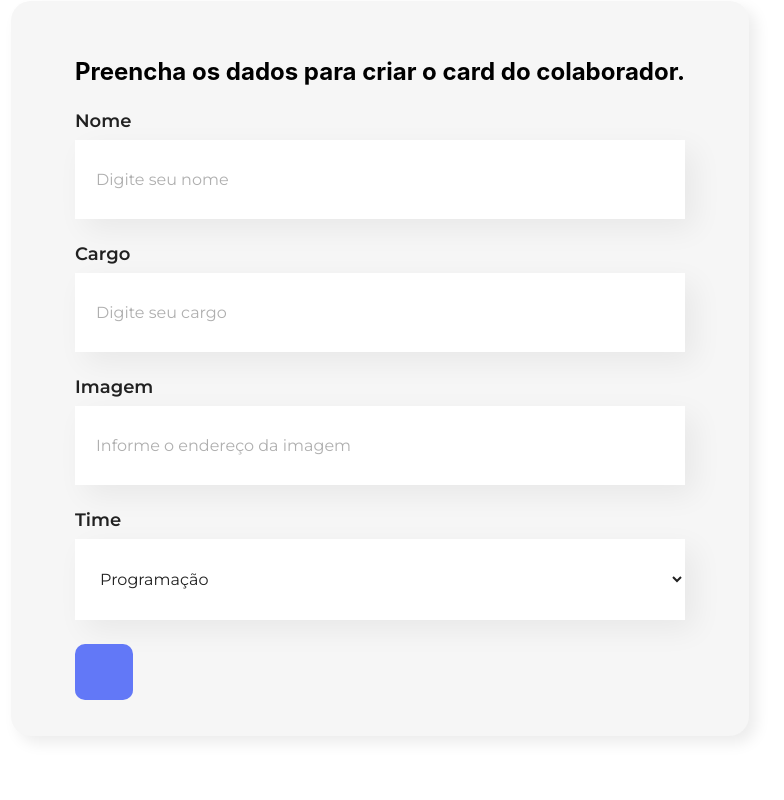
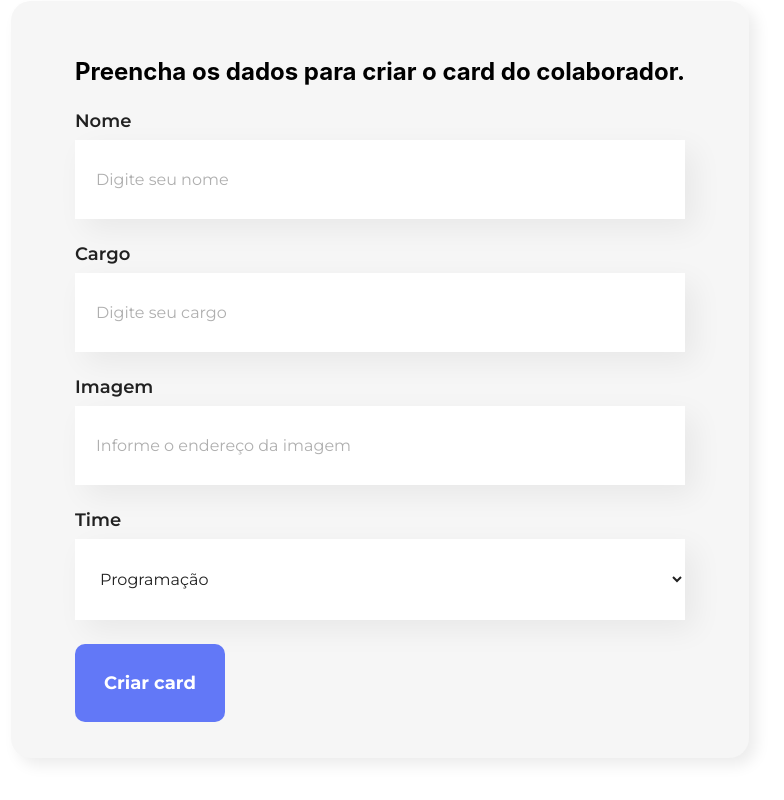
Before and after one commit to AllanR1991/alura-organo-react, a React (Create React App) app: page / in a window 1280 px wide. Shown: the part 577-1377 px from the top of the page, without its empty margins (260-1044 px from the left). Built offline with nearby package versions, Linux system fonts and the light colour scheme.

Commit message:
Comentado o componente com propriedade texto e passamos um texto literal dentro do botão.

```diff
--- a/src/components/Formulario/index.js
+++ b/src/components/Formulario/index.js
@@ -23,7 +23,11 @@ const Formulario = () => {
         <CampoTexto label="Cargo" placeholder="Digite seu cargo" />
         <CampoTexto label="Imagem" placeholder="Informe o endereço da imagem" />
         <ListaSuspensa label="Time" itens={times}/>
-        <Botao texto="Criar card"/>
+        {/* <Botao texto="Criar card"/> Forma comum de se fazer */}
+        {/* Porem podemos usar esse outro metodo para que possamos passar alem do texto alguma imagem para o botao */}
+        <Botao>
+          Criar card
+        </Botao>
       </form>
     </section>
   );
```
